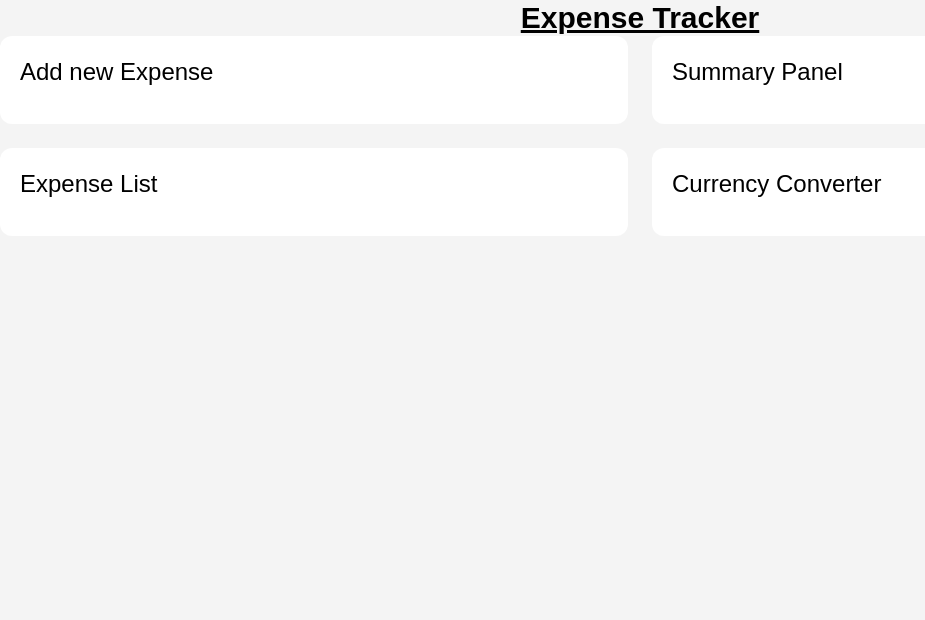
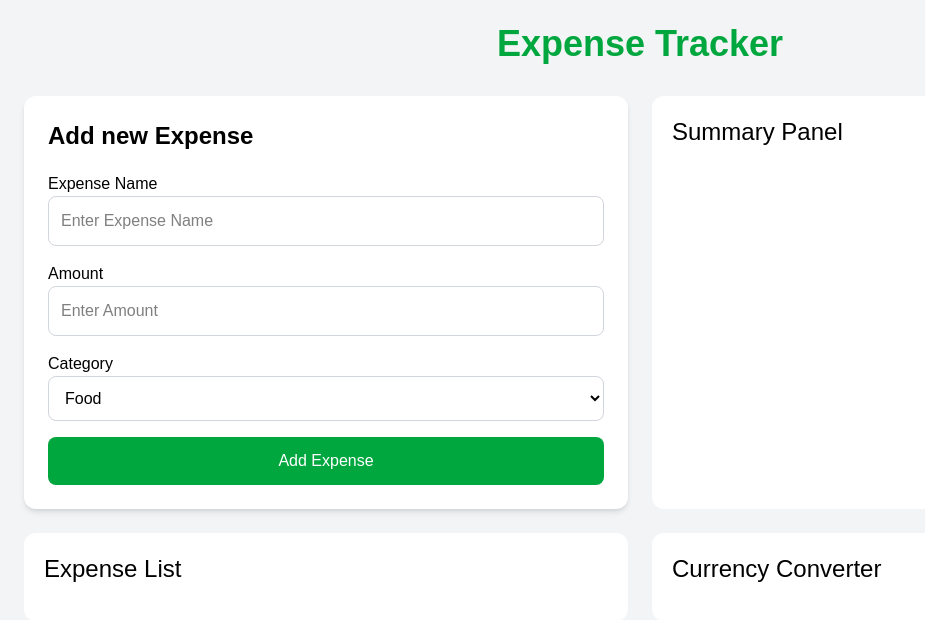
Before and after one commit to Gajanan06/Expense-Tracker-App, a React (Vite) app: page / in a window 1280 px wide. Shown: the top 620 px of the page, without its empty margins (0-925 px from the left). Built offline with nearby package versions, Linux system fonts and the light colour scheme.

Commit message:
Build expense form with react state management

```diff
--- a/src/App.jsx
+++ b/src/App.jsx
@@ -1,3 +1,4 @@
+import { useState } from "react";
 import CurrencyConverter from "./components/CurrencyConverter";
 import ExpenseForm from "./components/ExpenseForm";
 import ExpenseList from "./components/ExpenseList";
@@ -5,19 +6,30 @@ import SummaryPanel from "./components/SummayPanel";
 
 function App() {
 
+  const [expenses, setExpenses] = useState([]);
+
+  const addExpense = (newExpense) => {
+    setExpenses([...expenses,newExpense]);
+  };
+
   return (
-    <>
-    <div>
-      <h2 className="text-3xl text-center font-bold underline">Expense Tracker</h2>
-    </div>
-    <div className="grid grid-cols-1 md:grid-cols-2 gap-6">
-      <ExpenseForm />
-      <SummaryPanel />
-      <ExpenseList />
-      <CurrencyConverter />
+    <div className="min-h-screen bg-gray-100 p-6">
+      <div className="max-w-6xl mx-auto">
+         <h2 className="text-4xl font-bold text-center text-green-600 mb-8">Expense Tracker</h2>
       </div>
 
-    </>
+     <div className="grid grid-cols-1 md:grid-cols-2 gap-6">
+
+       <ExpenseForm addExpense={addExpense}/>
+
+       <SummaryPanel />
+
+       <ExpenseList />
+
+       <CurrencyConverter />
+
+       </div>
+    </div>
   )
 }
 
--- a/src/components/ExpenseForm.jsx
+++ b/src/components/ExpenseForm.jsx
@@ -1,7 +1,81 @@
-function ExpenseForm() {
+import { useState } from "react";
+
+function ExpenseForm(addExpense) {
+
+    const [title, setTitle] = useState("");
+    const [amount, setAmount] = useState("");
+    const [category, setCategory] = useState("Food");
+
+    const handleSubmit = (e) => {
+        e.preventDefault();
+
+        if (!title.trim() || !amount) {
+            alert("Please fill the fields");
+            return;
+        }
+
+        const newExpense = {
+            id: Date.now(),
+            title: title.trim(),
+            amount: Number(amount),
+            category,
+        };
+
+        console.log(newExpense)
+        addExpense(newExpense);
+
+        setTitle("");
+        setAmount("");
+        setCategory("Food");
+    };
+
     return (
-        <div className="bg-white p-5 rounded-xl">
-            <h3 className="text-2xl mb-4">Add new Expense</h3>
+        <div className="bg-white p-6 rounded-xl shadow-md">
+            <h3 className="text-2xl font-semibold mb-5">Add new Expense</h3>
+
+            <form onSubmit={handleSubmit} className="space-y-4">
+
+                <div>
+                    <label className="block md-2 font-medium">Expense Name</label>
+                    <input required
+                       type="text"
+                       placeholder="Enter Expense Name"
+                       value={title}
+                       onChange={(e) => setTitle(e.target.value)}
+                        className="w-full border border-gray-300 rounded-lg p-3 outline-none focus:border-green-500"/>
+                </div>
+
+                <div>
+                    <label className="block md-2 font-medium">Amount</label>
+                    <input required
+                       type="number"
+                       min="1"
+                       placeholder="Enter Amount"
+                       value={amount}
+                       onChange={(e) => setAmount(e.target.value)}
+                       className="w-full border border-gray-300 rounded-lg p-3 outline-none focus:border-green-500"/>
+                </div>
+
+                <div>
+                    <label className="block md-2 font-medium">Category</label>
+                    <select
+                       value={category}
+                       onChange={(e) => setCategory(e.target.value)}
+                       className="w-full border border-gray-300 rounded-lg p-3 outline-none focus:border-green-500">
+
+                       <option>Food</option>
+                       <option>Travel</option>
+                       <option>Marketing</option>
+                       <option>Utilities</option>
+                       <option>Other</option>
+                    </select>
+                </div>
+
+                <button
+                    type="submit"
+                    className="w-full bg-green-600 hover:bg-green-700 text-white py-3 rounded-lg transition duration-300">
+                    Add Expense</button>
+            </form>
         </div>
     );
 }
```
